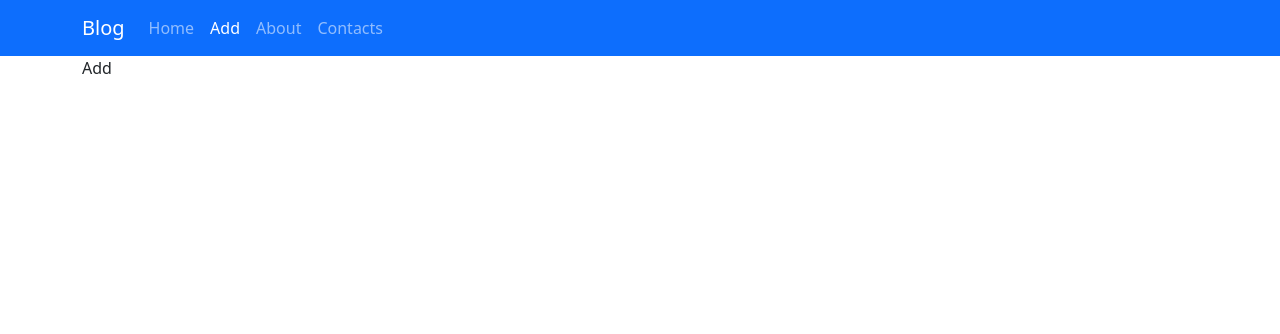
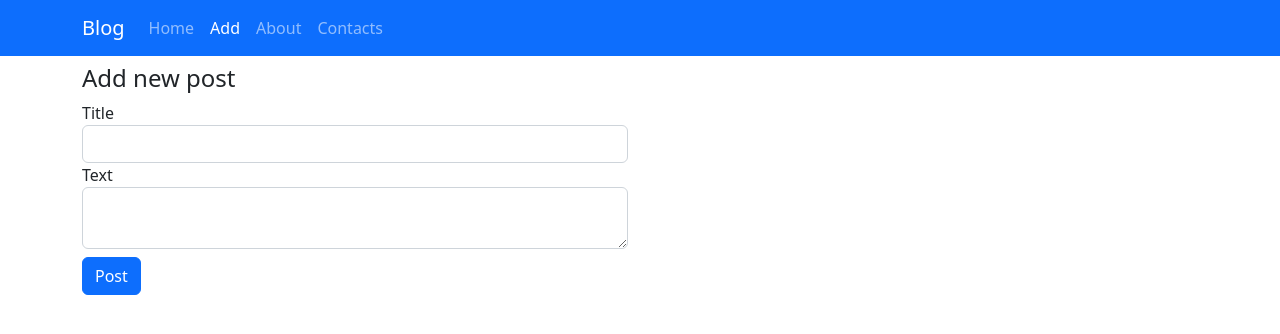
Before and after one commit to AlmazXX/blog, a React (Create React App) app: page /new-post in a window 1280 px wide. Shown: the top 334 px of the page. Built offline with nearby package versions, Linux system fonts and the light colour scheme.

Commit message:
Created PostForm Added it to Add container Added createPost function for adding posts

```diff
--- /dev/null
+++ b/src/components/PostForm/PostForm.tsx
@@ -0,0 +1,58 @@
+import { ChangeEvent, FC, FormEvent, useState } from "react";
+import { PostApi } from "../../types";
+
+interface Props {
+  onSubmit: (post: PostApi) => void;
+}
+
+const PostForm: FC<Props> = ({ onSubmit }) => {
+  const [post, setPost] = useState<PostApi>({ title: "", body: "", date: "" });
+
+  const onPostChange = (
+    event: ChangeEvent<HTMLInputElement | HTMLTextAreaElement>
+  ) => {
+    const { name, value } = event.target;
+    setPost((prev) => ({
+      ...prev,
+      [name]: value,
+      date: new Date().toISOString().slice(0, 19),
+    }));
+  };
+
+  const onFormSubmit = (event: FormEvent) => {
+    event.preventDefault();
+    onSubmit(post);
+    setPost((prev) => ({ ...prev, title: "", body: "", date: "" }));
+  };
+
+  return (
+    <form onSubmit={onFormSubmit}>
+      <div className="form-group">
+        <label htmlFor="title">Title</label>
+        <input
+          type="text"
+          name="title"
+          id="title"
+          className="form-control"
+          value={post.title}
+          onChange={onPostChange}
+        />
+      </div>
+      <div className="form-group mb-2">
+        <label htmlFor="body">Text</label>
+        <textarea
+          name="body"
+          id="body"
+          className="form-control"
+          value={post.body}
+          onChange={onPostChange}
+        />
+      </div>
+      <button type="submit" className="btn btn-primary">
+        Post
+      </button>
+    </form>
+  );
+};
+
+export default PostForm;
--- a/src/containers/Add/Add.tsx
+++ b/src/containers/Add/Add.tsx
@@ -1,5 +1,32 @@
+import { useState } from "react";
+import { useNavigate } from "react-router-dom";
+import axiosApi from "../../axiosApi";
+import PostForm from "../../components/PostForm/PostForm";
+import Spinner from "../../components/Spinner/Spinner";
+import { PostApi } from "../../types";
+
 const Add = () => {
-  return <div>Add</div>;
+  const navigate = useNavigate();
+  const [loading, setLoading] = useState(false);
+
+  const createPost = async (post: PostApi) => {
+    try {
+      await axiosApi.post("/posts.json", post);
+      navigate("/");
+      setLoading(true);
+    } finally {
+      setLoading(false);
+    }
+  };
+
+  return (
+    <div className="row mt-2">
+      <h4>Add new post</h4>
+      <div className="col-6">
+        {loading ? <Spinner /> : <PostForm onSubmit={createPost} />}
+      </div>
+    </div>
+  );
 };
 
 export default Add;
```
